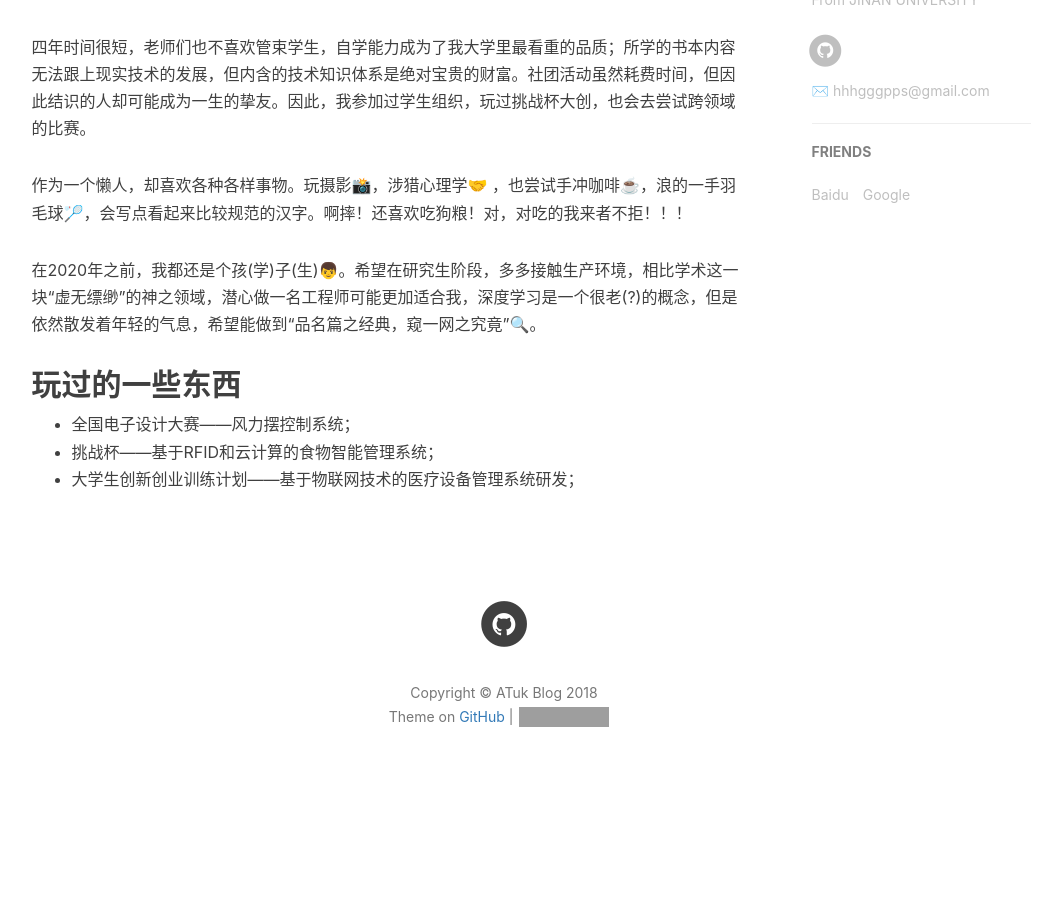
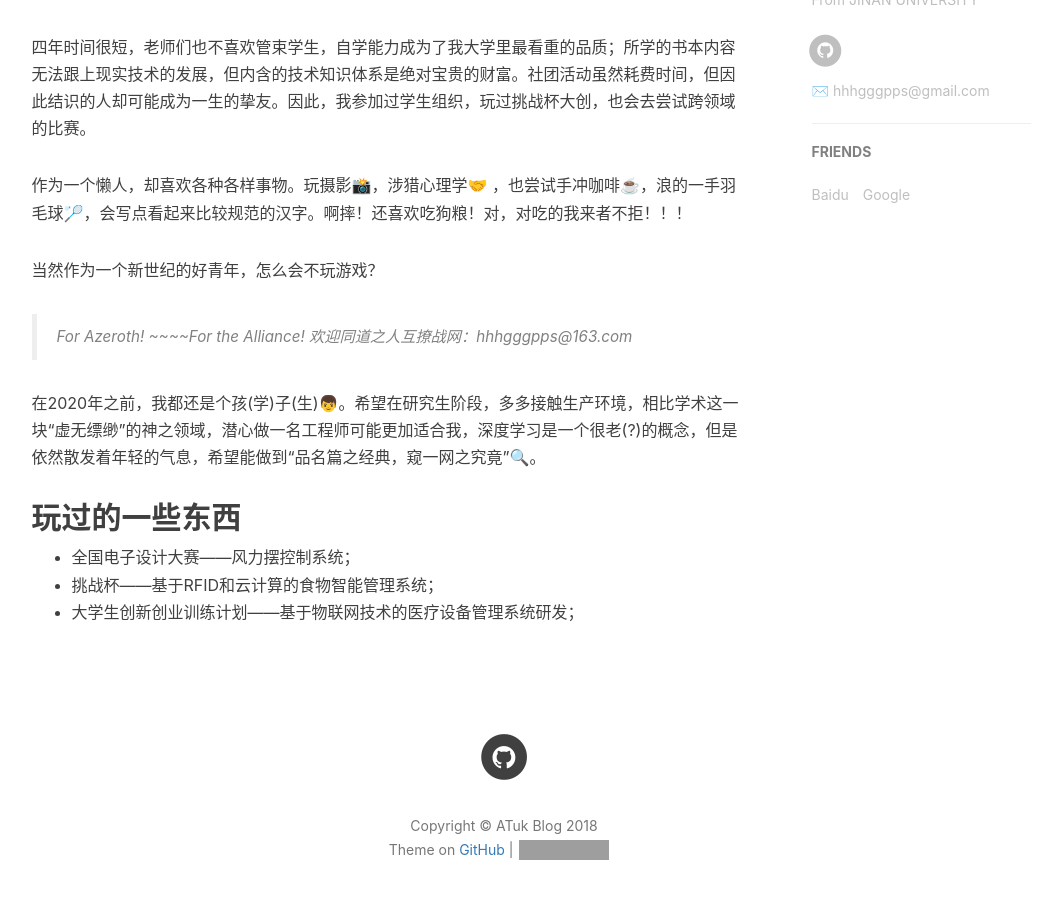
Before and after one commit to AlbertHG/alberthg.github.io, a Jekyll site: the page built from about.html, in a window 1280 px wide and 900 px high, scrolled down 1025 px. Shown: the whole window, without its empty margins (136-1198 px from the left). Built offline with Jekyll 4.4.1, drawn with Linux system fonts in a browser that asks for light colours; nearby versions of some CDN libraries; comment, search, counter and statistics services are not loaded; before the commit the page ends 1846 px from its top, so only the background shows below that; grey boxes are pictures that could not be loaded.

Commit message:
update about

```diff
--- a/_includes/about/zh.md
+++ b/_includes/about/zh.md
@@ -14,6 +14,10 @@
 
 作为一个懒人，却喜欢各种各样事物。玩摄影📸，涉猎心理学🤝 ，也尝试手冲咖啡☕️，浪的一手羽毛球🏸，会写点看起来比较规范的汉字。啊摔！还喜欢吃狗粮！对，对吃的我来者不拒！！！
 
+当然作为一个新世纪的好青年，怎么会不玩游戏？
+
+> For Azeroth! ~~~~For the Alliance!   欢迎同道之人互撩战网：hhhgggpps@163.com
+
 在2020年之前，我都还是个孩(学)子(生)👦。希望在研究生阶段，多多接触生产环境，相比学术这一块“虚无缥缈”的神之领域，潜心做一名工程师可能更加适合我，深度学习是一个很老(?)的概念，但是依然散发着年轻的气息，希望能做到“品名篇之经典，窥一网之究竟”🔍。
 
 
```
